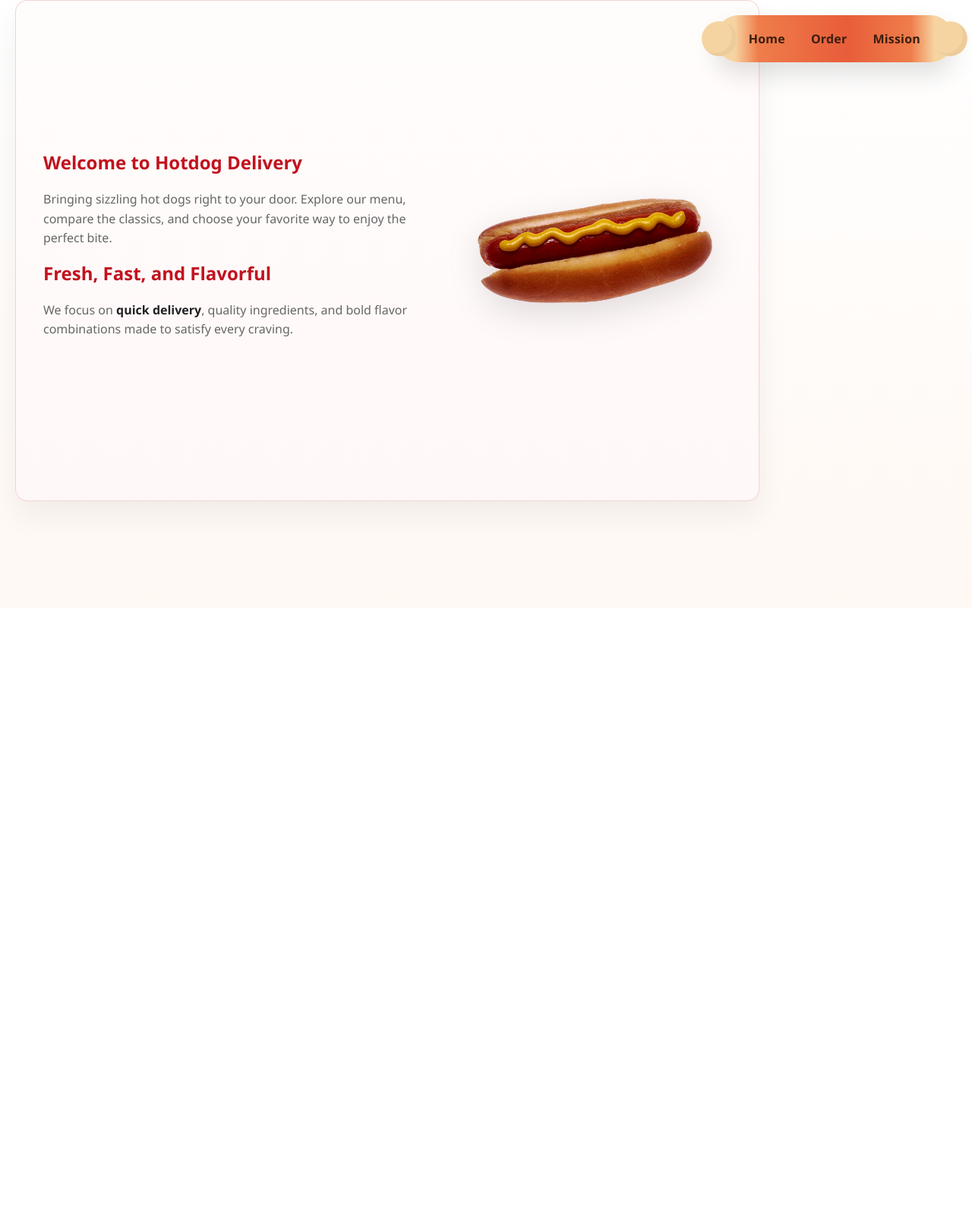
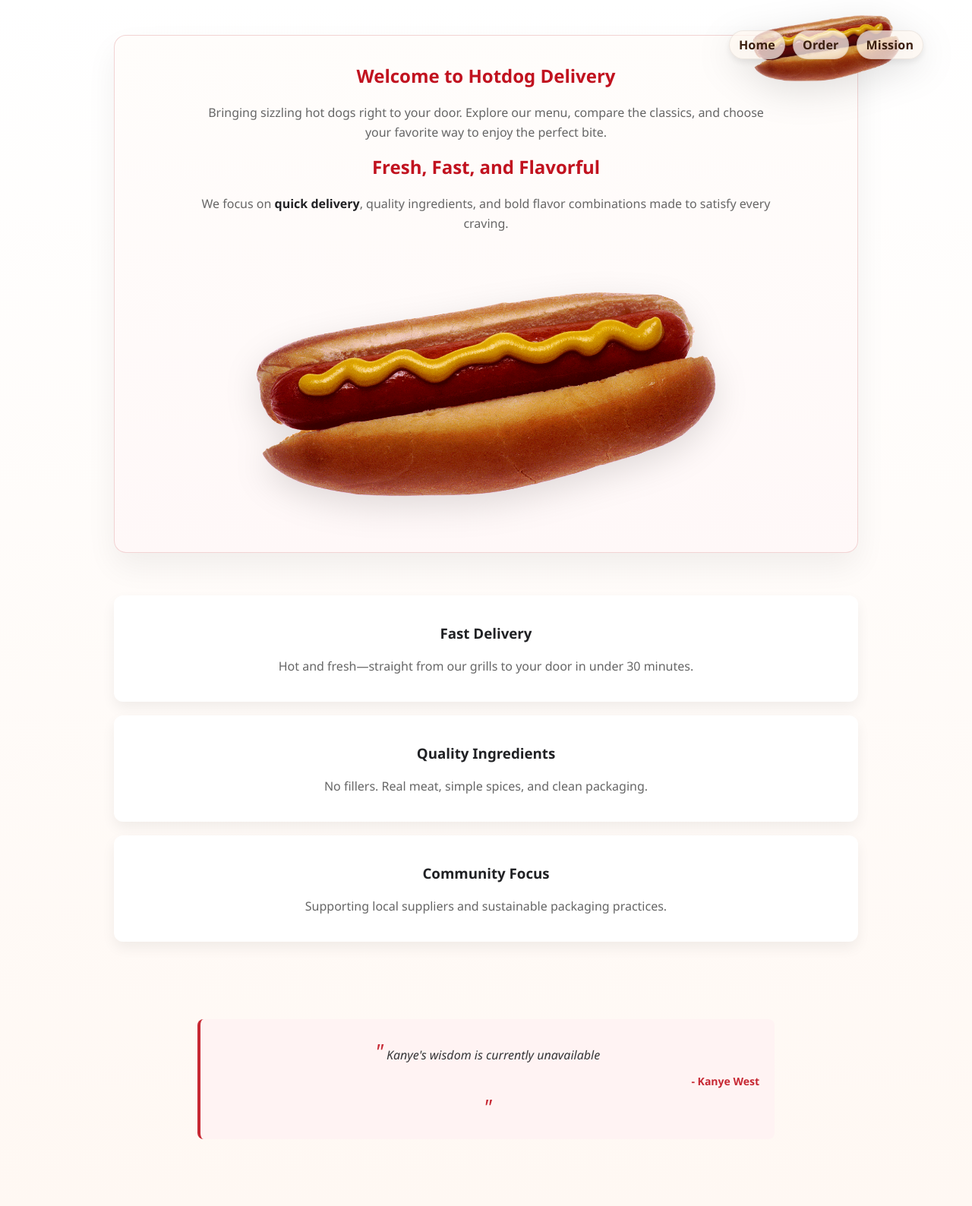
Before and after one commit to JBrincefield/CSC270-STACK, a Django app: page / in a window 1280 px wide. Shown: the whole page at 76% size. Before the commit the page ends 700 px from the top, so only its background shows below. Run offline with Django 5.2, Linux system fonts and the light colour scheme; data that the repository does not hold is empty.

Commit message:
Add navigation bar, update styles, and implement Kanye quote fetching

```diff
--- a/stackApp/hotdogdelivery/static/hotdogdelivery/styles.css
+++ b/stackApp/hotdogdelivery/static/hotdogdelivery/styles.css
@@ -17,92 +18,101 @@ body {
 	font-family: "Segoe UI", Tahoma, Geneva, Verdana, sans-serif;
 	background: linear-gradient(180deg, #fff 0%, #fff8f3 100%);
 	color: var(--text-dark);
-	height: 100vh;
-	overflow: hidden;
+	min-height: 100vh;
+	/* allow normal scrolling rather than hiding overflow */
+	overflow: auto;
 }
 
+
+/* Top navigation component: hotdog silhouette with layered buttons */
 .hotdog-nav {
 	position: fixed;
-	top: 20px;
-	right: 24px;
+	top: 12px;
+	right: 12px;
 	z-index: 999;
-	display: inline-flex;
-	align-items: center;
-	gap: 8px;
-	padding: 12px 34px;
-	border-radius: 999px;
-	background: linear-gradient(90deg, #f6d4a1 8%, #ef7d4b 18%, #e85d3a 55%, #ef7d4b 82%, #f6d4a1 92%);
-	box-shadow: 0 16px 32px rgba(0,0,0,0.12);
-	color: #3b1f0f;
-	font-weight: 800;
-	position: fixed;
+	width: min(360px, calc(100vw - 24px));
+	aspect-ratio: 3.5 / 1;
+	background: transparent;
+	filter: drop-shadow(0 12px 24px rgba(0, 0, 0, 0.12));
+	pointer-events: none;
 }
 
 .hotdog-nav::before,
 .hotdog-nav::after {
-	content: '';
-	position: absolute;
-	width: 46px;
-	height: 46px;
-	background: #f6d4a1;
-	border-radius: 50%;
-	top: 50%;
-	transform: translateY(-50%);
-	box-shadow: inset -6px -4px 0 rgba(0,0,0,0.04);
+	content: none !important;
+	display: none !important;
 }
 
-.hotdog-nav::before { left: -18px; }
-.hotdog-nav::after { right: -18px; }
-
-.hotdog-nav .nav-links a { color: #3b1f0f; }
-
+.nav-art {
+	display: block;
+	width: 100%;
+	height: 100%;
+	object-fit: contain;
+	opacity: 0.96;
+	user-select: none;
+	pointer-events: none;
+}
 
 .nav-links {
+	position: absolute;
+	inset: 0;
 	display: flex;
-	gap: 14px;
 	align-items: center;
 	justify-content: center;
+	gap: 10px;
+	padding: 0 18px 8px;
+	pointer-events: auto;
 }
 
 .nav-links a {
-	color: #fff;
+	color: #3b1f0f;
 	text-decoration: none;
-	font-weight: 700;
+	font-weight: 800;
 	letter-spacing: 0.2px;
-	padding: 8px 10px;
-	border-radius: 6px;
-	transition: background-color 0.18s ease, transform 0.18s ease;
-	background: transparent;
+	padding: 7px 12px;
+	border-radius: 999px;
+	background: rgba(255, 248, 241, 0.72);
+	border: 1px solid rgba(59, 31, 15, 0.08);
+	box-shadow: 0 4px 10px rgba(0, 0, 0, 0.08);
+	transition: transform 0.12s ease, background-color 0.18s ease, box-shadow 0.18s ease;
 }
 
 .nav-links a:hover {
-	transform: translateY(-3px);
-	background: rgba(255,255,255,0.06);
+	transform: translateY(-2px);
+	background: rgba(255, 248, 241, 0.92);
+	box-shadow: 0 6px 14px rgba(0, 0, 0, 0.12);
 }
+
 
 /* scroll-snap container: each page feels like a dynamic slide */
 .snap-container {
-	height: calc(100vh - 8px);
+	/* allow the main area to scroll normally beneath the fixed navbar */
+	min-height: 100vh;
 	overflow-y: auto;
 	scroll-behavior: smooth;
 	scroll-snap-type: y mandatory;
 	-webkit-overflow-scrolling: touch;
-	padding: 28px 20px 60px 20px;
-	display: block;
+	padding: 24px 20px 60px 20px;
+	display: flex;
+	flex-direction: column;
+	align-items: center;
+	gap: 28px;
 }
 
 .snap-section {
 	scroll-snap-align: start;
-	min-height: calc(100vh - 140px);
+	min-height: auto;
 	display: flex;
+	flex-direction: column;
 	align-items: center;
 	justify-content: center;
-	padding: 48px;
-	transition: transform 0.45s cubic-bezier(.2,.9,.2,1), opacity 0.45s ease;
+	width: 100%;
+	padding: 28px 12px;
+	transition: transform 0.35s cubic-bezier(.2,.9,.2,1), opacity 0.35s ease;
 }
 
 .snap-section + .snap-section {
-	margin-top: 18px;
+	margin-top: 0;
 }
 
 /* center immediate content of each snap-section */
@@ -126,6 +136,7 @@ p {
 .hero {
 	width: 100%;
 	max-width: 980px;
+	margin: 0 auto;
 	background: linear-gradient(180deg, #fffdfb 0%, #fff8f8 100%);
 	border: 1px solid rgba(241,208,208,0.9);
 	border-radius: 16px;
@@ -192,11 +203,33 @@ p {
 	font-style: normal;
 }
 
+.quote-section {
+	width: 100%;
+	max-width: 980px;
+	margin: 0 auto;
+}
+
+.quote-card {
+	width: 100%;
+	max-width: 760px;
+	margin: 0 auto;
+	padding: 0;
+	text-align: center;
+}
+
+/* hero layout: stacked to keep a natural reading flow */
 .hero-layout {
-	display: grid;
-	grid-template-columns: minmax(0, 1.3fr) minmax(240px, 0.9fr);
-	gap: 28px;
+	display: flex;
+	flex-direction: column;
 	align-items: center;
+	text-align: center;
+	gap: 24px;
+}
+
+.hero-copy {
+	width: 100%;
+	max-width: 760px;
+	margin: 0 auto;
 }
 
 .hero-image {
@@ -204,6 +237,7 @@ p {
 	justify-content: center;
 	align-items: center;
 	padding: 12px;
+	width: 100%;
 }
 
 .hero-image img {
@@ -215,13 +249,14 @@ p {
 	filter: drop-shadow(0 14px 22px rgba(0, 0, 0, 0.12));
 }
 
-/* Features grid */
+/* Features grid - stack vertically for clearer flow */
 .feature-grid {
 	display: grid;
-	grid-template-columns: repeat(3, 1fr);
+	grid-template-columns: 1fr; /* stack features vertically */
 	gap: 18px;
 	width: 100%;
 	max-width: 980px;
+	margin: 0 auto;
 }
 
 .feature {
@@ -229,6 +264,7 @@ p {
 	border-radius: 12px;
 	padding: 18px;
 	box-shadow: 0 8px 18px rgba(15,15,15,0.06);
+	text-align: center;
 }
 
 @media (max-width: 880px) {
--- /dev/null
+++ b/stackApp/hotdogdelivery/templates/hotdogdelivery/_navbar.html
@@ -0,0 +1,9 @@
+{% load static %}
+<nav class="hotdog-nav" aria-label="Primary navigation">
+	<img src="{% static 'hotdogdelivery/hotdog.png' %}" alt="" aria-hidden="true" class="nav-art">
+	<div class="nav-links">
+		<a href="/">Home</a>
+		<a href="/order/">Order</a>
+		<a href="/mission/">Mission</a>
+	</div>
+</nav>
--- a/stackApp/hotdogdelivery/templates/hotdogdelivery/base.html
+++ b/stackApp/hotdogdelivery/templates/hotdogdelivery/base.html
@@ -9,13 +9,7 @@
 </head>
 <body>
     <header>
-        <nav class="hotdog-nav" aria-label="Primary navigation">
-            <div class="nav-links">
-                <a href="/">Home</a>
-                <a href="/order/">Order</a>
-                <a href="/mission/">Mission</a>
-            </div>
-        </nav>
+        {% include 'hotdogdelivery/_navbar.html' %}
     </header>
 
     <main class="snap-container">
--- a/stackApp/hotdogdelivery/templates/hotdogdelivery/home.html
+++ b/stackApp/hotdogdelivery/templates/hotdogdelivery/home.html
@@ -48,4 +48,15 @@
 		</div>
 	</div>
 </section>
+
+{% if kanye_quote %}
+<section class="snap-section quote-section">
+	<div class="quote-card">
+		<div class="kanye-quote">
+			{{ kanye_quote }}
+			<span class="kanye-label">- Kanye West</span>
+		</div>
+	</div>
+</section>
+{% endif %}
 {% endblock %}
--- a/stackApp/hotdogdelivery/views.py
+++ b/stackApp/hotdogdelivery/views.py
@@ -1,20 +1,23 @@
 from django.shortcuts import render
 import requests
 from django.http import JsonResponse
+
+
+def fetch_kanye_quote():
+    """Fetch a Kanye quote and degrade gracefully when the API is unavailable."""
+    try:
+        response = requests.get('https://api.kanye.rest', timeout=5)
+        response.raise_for_status()
+        return response.json().get('quote') or "Kanye's wisdom is currently unavailable"
+    except (requests.exceptions.RequestException, ValueError, KeyError):
+        return "Kanye's wisdom is currently unavailable"
 
 def our_mission(request):
     """Render the About / Our Mission page (keeps the hotdog vs sausage comparison).
 
     We preserve the Kanye quote call but degrade gracefully if the API is unavailable.
     """
-    kanye_quote = None
-    try:
-        response = requests.get('https://api.kanye.rest')
-        kanye_quote = response.json().get('quote')
-    except requests.exceptions.RequestException:
-        kanye_quote = "Kanye's wisdom is currently unavailable"
-
-    context = {'kanye_quote': kanye_quote}
+    context = {'kanye_quote': fetch_kanye_quote()}
     return render(request, 'hotdogdelivery/mission.html', context)
 
 
@@ -27,7 +30,7 @@ def order(request):
     return render(request, 'hotdogdelivery/order.html')
 
 def home(request):
-    return render(request, 'hotdogdelivery/home.html')
+    return render(request, 'hotdogdelivery/home.html', {'kanye_quote': fetch_kanye_quote()})
 
 def contact(request):
     return render(request, 'hotdogdelivery/contact.html')
```
Also changed, not shown: other parts of stackApp/hotdogdelivery/static/hotdogdelivery/styles.css (+56 -17 lines), stackApp/db.sqlite3.
